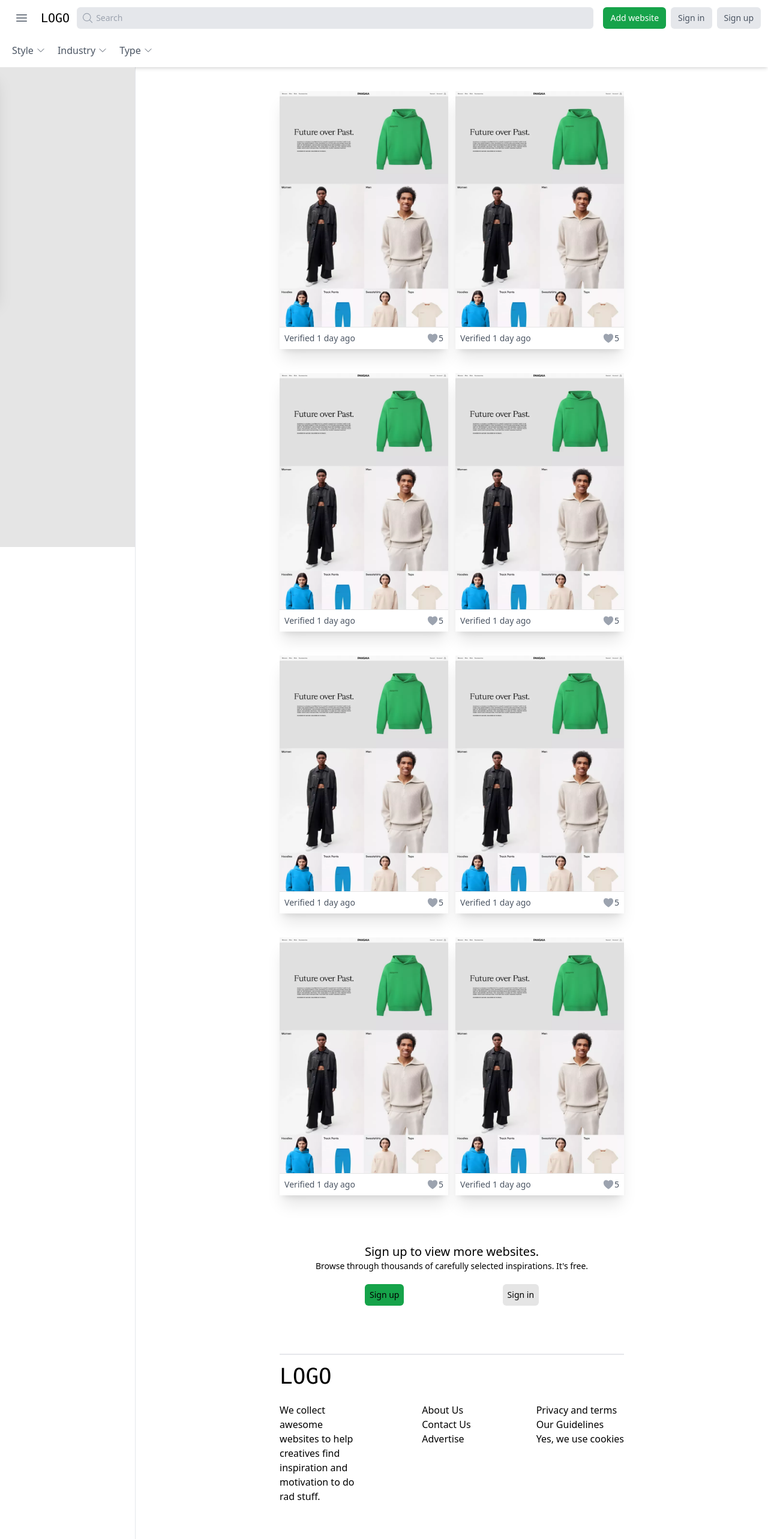
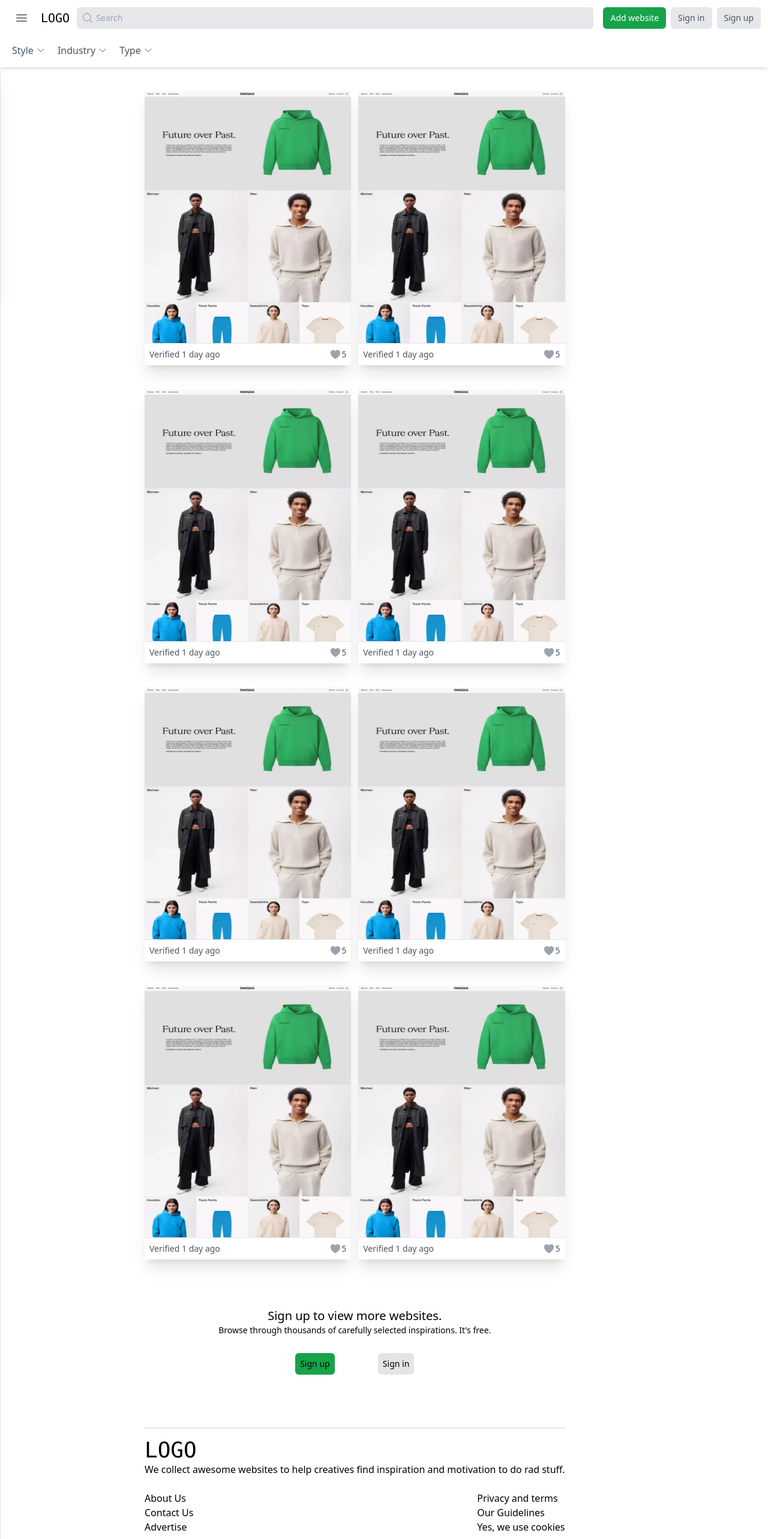
Before and after one commit to Kasankal/landbuk, a Next.js app: page / in a window 1280 px wide. Shown: the top 2566 px of the page at 60% size. Built offline with nearby package versions, Linux system fonts and the light colour scheme.

Commit message:
navbar v2

```diff
--- a/pages/index.js
+++ b/pages/index.js
@@ -28,7 +28,7 @@ export default function Home() {
 function NavBar({triger,handleTriger}){
   return (
     <>
-      <nav className='group mx-3 mb-2 text-sm z-10'>
+      <nav className='group mx-3 mb-2 text-sm z-50'>
         <div className=' justify-between flex flex-row'>
           <div className='flex flex-row'>
             <button className={'rounded-md mr-2 px-3 hover:bg-gray-200'} type='button' onClick={handleTriger}>
@@ -115,8 +115,7 @@ function DropDown({name}){
 
 function SideBar({triger}){
   return (
-    <div className= {'w-60 h-screen bg-neutral-200 z-10'}>
-      <div className={triger+' fixed pt-6 z-8 shadow-xl px-5 w-60 h-96 font-mono text-lg text-gray-600 transition-transform ease-in-out duration-300 bg-white'}>
+      <div className={triger+' fixed pt-6 z-10 shadow-xl px-5 w-60 h-96 font-mono text-lg text-gray-600 transition-transform ease-in-out duration-300 bg-white'}>
         <ul>
           <li className='rounded-md hover:bg-gray-200 px-3' role='button'>Websites</li>
           <li className='rounded-md hover:bg-gray-200 px-3' role='button'>Landings</li>
@@ -126,13 +125,12 @@ function SideBar({triger}){
           <li className='rounded-md hover:bg-gray-200 px-3' role='button'>Other</li>
         </ul>
       </div>
-    </div>
   )
 }
 
 function MainBody(){
   return(
-    <div className='px-10 sm:px-60 pt-10 flex flex-col z-8'>
+    <div className='px-10 sm:px-60 pt-10 flex flex-col z-6'>
       <div className='grid grid-cols-1 sm:grid-cols-2 gap-x-3 gap-y-10 text-sm text-gray-600'>
         <WebsiteCards></WebsiteCards>
         <WebsiteCards></WebsiteCards>
@@ -148,8 +146,8 @@ function MainBody(){
         <p className='text-xl text-center'>Sign up to view more websites.</p>
         <p>Browse through thousands of carefully selected inspirations. It&apos;s free.</p>
         <div className='mt-5 flex flex-col sm:flex-row'>
-          <a role='button' className='rounded-md bg-green-600 p-2 mx-auto'>Sign up</a>
-          <a role='button' className='rounded-md bg-neutral-200 p-2 mx-auto'>Sign in</a>
+          <a role='button' className='rounded-md bg-green-600 p-2 mx-auto my-2 sm:ml-32'>Sign up</a>
+          <a role='button' className='rounded-md bg-neutral-200 p-2 mx-auto my-2 sm:mr-32'>Sign in</a>
         </div>
       </div>
      <Footer></Footer>
@@ -162,7 +160,7 @@ function WebsiteCards(){
     <div className='shadow-xl hover:-translate-y-2 transition-transform ease-in-out duration-150'>
       <div className='divide-y divide-neutral-200  relative'>
         <div className='overflow-hidden'>
-          <div className='flex flex-col hover:scale-125 transition-transform ease-in-out duration-150  hover:z-8'>
+          <div className='flex flex-col hover:scale-125 transition-transform ease-in-out duration-150  hover:z-10'>
             <Image
             src ='/landbukSample1.webp'
             height={420}
@@ -191,11 +189,12 @@ function Footer(){
       <div>
         <div className='text-4xl font-mono'>LOGO</div>
       </div>
+      <div>
+        <div className='w-full'>
+          <p>We collect awesome websites to help creatives find inspiration and motivation to do rad stuff.</p>
+        </div>
+      </div>
       <div className='flex flex-row justify-between mt-6'>
-        <div className='flex flex-col w-32'>
-          <p>We collect awesome websites to help creatives find inspiration and motivation to do rad stuff.</p>
-          <p></p>
-        </div>
         <div>
           <ul>
             <li>About Us</li>
```
